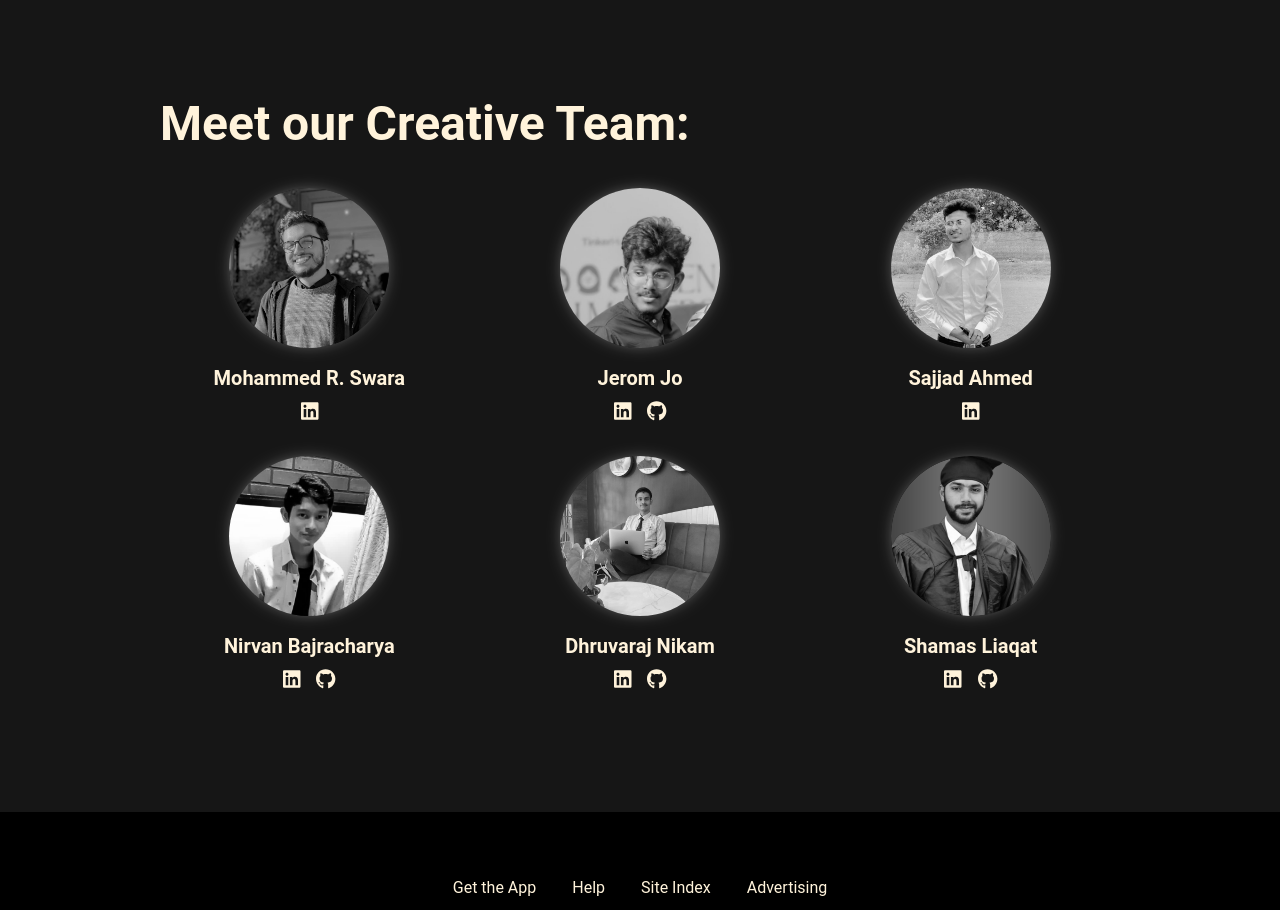
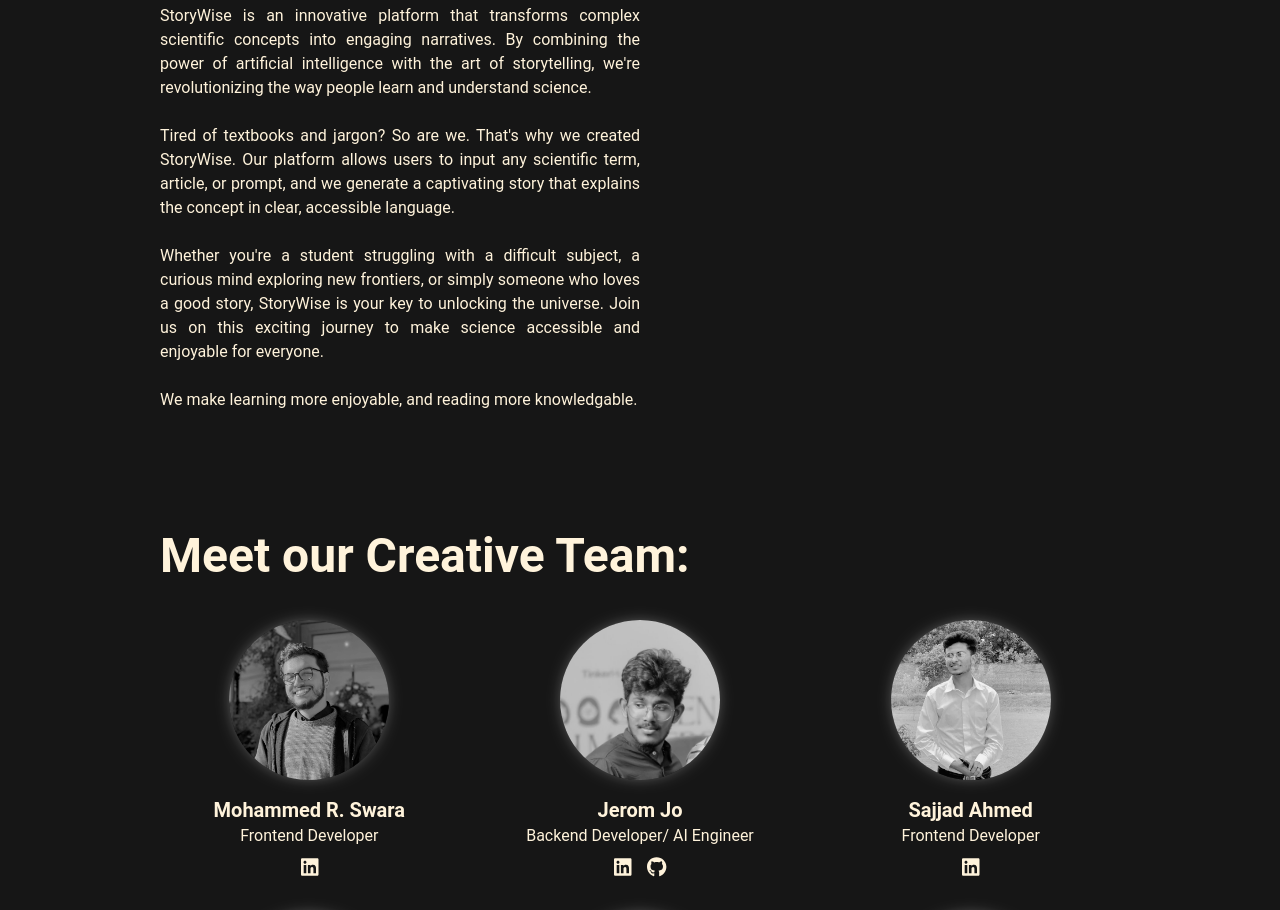
Before and after one commit to Agentnir18/falcon-hackathon-edutales, a React (Vite) app in the folder frontend/: page /about in a window 1280 px wide. Shown: the part 280-1190 px from the top of the page. Built offline with nearby package versions, Linux system fonts and the light colour scheme.

Commit message:
fix: removed handleToggle

```diff
--- a/frontend/index.html
+++ b/frontend/index.html
@@ -4,7 +4,7 @@
     <meta charset="UTF-8" />
     <link rel="icon" type="image/svg+xml" href="/vite.svg" />
     <meta name="viewport" content="width=device-width, initial-scale=1.0" />
-    <title>EduTales</title>
+    <title>Story Wise</title>
   </head>
   <body>
     <div id="root"></div>
--- a/frontend/src/components/CardSlider.tsx
+++ b/frontend/src/components/CardSlider.tsx
@@ -20,9 +20,6 @@
     }
   };
 
-  const handleToggle = () => {
-    setIsStories((prev) => !prev);
-  };
 
   const dataToDisplay = isStories ? cardData.stories : cardData.sitcoms;
 
--- a/frontend/src/components/Instructions.tsx
+++ b/frontend/src/components/Instructions.tsx
@@ -17,7 +17,7 @@
     },
     {
       step: 3,
-      heading: "Enjoy reading and Understanding",
+      heading: "Read, Understand and Enjoy",
       description: "Read and understand the story or sitcom to gain insights.",
       icon: faBookOpenReader
     }
--- a/frontend/src/components/Profile.tsx
+++ b/frontend/src/components/Profile.tsx
@@ -5,11 +5,12 @@
 interface ProfileProps {
   name: string;
   image: string;
+  role: string;
   linkedin?: string;
   github?: string;
 }
 
-const Profile: React.FC<ProfileProps> = ({ name, image, linkedin, github }) => {
+const Profile: React.FC<ProfileProps> = ({ name, image, role, linkedin, github }) => {
   return (
     <div className="flex flex-col items-center text-center">
       <div className="relative w-40 h-40 mb-4">
@@ -20,6 +21,7 @@
         />
       </div>
       <h2 className="text-xl font-semibold text-secondaryColor">{name}</h2>
+      <span className="text-md text-secondaryColor">{role}</span>
       <div className="flex space-x-4 mt-2">
         {linkedin && (
           <a href={linkedin} target="_blank" rel="noopener noreferrer" className="text-secondaryColor">
--- a/frontend/src/pages/About.tsx
+++ b/frontend/src/pages/About.tsx
@@ -1,29 +1,93 @@
 import Profile from "../components/Profile";
 
 const teamMembers = [
-  { name: "Mohammed R. Swara", image: "src/assets/0123b740d704d26d0be7c5eb3e90838f.jfif", linkedin: "https://iq.linkedin.com/in/mohammed-swara-3a4673182" },
-  { name: "Jerom Jo", image: "src/assets/jerom.jfif", linkedin: "https://www.linkedin.com/in/jerom-jo-manthara", github: "https://github.com/lordgrim18" },
-  { name: "Sajjad Ahmed", image: "src/assets/sajjad.jpg", linkedin: "https://www.linkedin.com/in/sajjad-ahmad-609a84266?utm_source=share&utm_campaign=share_via&utm_content=profile&utm_medium=ios_app" },
-  { name: "Nirvan Bajracharya", image: "src/assets/Nir1.png", linkedin: "https://www.linkedin.com/in/nirvanbajracharya/", github: "https://github.com/Agentnir18" },
-  { name: "Dhruvaraj Nikam", image: "src/assets/dhruv.jfif", linkedin: "https://www.linkedin.com/in/dhruvaraj-nikam-778702259/", github: "https://github.com/dhruvarajnikkam" },
-  { name: "Shamas Liaqat", image: "src/assets/shamas.png", linkedin: "https://www.linkedin.com/in/shamasliaqat/", github: "https://github.com/Shamas245" },
+  {
+    name: "Mohammed R. Swara",
+    image: "src/assets/0123b740d704d26d0be7c5eb3e90838f.jfif",
+    role: "Frontend Developer",
+    linkedin: "https://iq.linkedin.com/in/mohammed-swara-3a4673182",
+  },
+  {
+    name: "Jerom Jo",
+    image: "src/assets/jerom.jfif",
+    role: "Backend Developer/ AI Engineer",
+    linkedin: "https://www.linkedin.com/in/jerom-jo-manthara",
+    github: "https://github.com/lordgrim18",
+  },
+  {
+    name: "Sajjad Ahmed",
+    image: "src/assets/sajjad.jpg",
+    role: "Frontend Developer",
+    linkedin:
+      "https://www.linkedin.com/in/sajjad-ahmad-609a84266?utm_source=share&utm_campaign=share_via&utm_content=profile&utm_medium=ios_app",
+  },
+  {
+    name: "Nirvan Bajracharya",
+    image: "src/assets/Nir1.png",
+    role: "Frontend Developer",
+    linkedin: "https://www.linkedin.com/in/nirvanbajracharya/",
+    github: "https://github.com/Agentnir18",
+  },
+  {
+    name: "Dhruvaraj Nikam",
+    image: "src/assets/dhruv.jfif",
+    role: "Frontend Developer",
+    linkedin: "https://www.linkedin.com/in/dhruvaraj-nikam-778702259/",
+    github: "https://github.com/dhruvarajnikkam",
+  },
+  {
+    name: "Shamas Liaqat",
+    image: "src/assets/shamas.png",
+    role: "Frontend Developer",
+    linkedin: "https://www.linkedin.com/in/shamasliaqat/",
+    github: "https://github.com/Shamas245",
+  },
 ];
 
 const About = () => {
   return (
     <div className="flex flex-col px-40">
-      <div className="pt-20 pb-20">
+      <div className="max-w-[50%] text-justify pt-20 pb-20">
         <h1 className="text-5xl font-bold text-secondaryColor">Hello!</h1>
-        <h1 className="text-5xl font-bold text-secondaryColor">This is Story Wise</h1>
-        <p className="text-m text-secondaryColor">Description part</p>
+        <h1 className="text-5xl font-bold text-secondaryColor">
+          This is Story Wise
+        </h1>
+        <br/>
+        <br/>
+        <p className="text-m text-secondaryColor">
+          StoryWise is an innovative platform that transforms complex scientific
+          concepts into engaging narratives. By combining the power of
+          artificial intelligence with the art of storytelling, we're revolutionizing the way people learn and understand science.
+        </p>
+        <br/>
+        <p className="text-m text-secondaryColor">
+          Tired of textbooks and jargon? So are we. That's why we created StoryWise. Our
+          platform allows users to input any scientific term, article, or
+          prompt, and we generate a captivating story that explains the concept in clear, accessible language.
+        </p>
+        <br/>
+        <p className="text-m text-secondaryColor">
+          Whether you're a student struggling
+          with a difficult subject, a curious mind exploring new frontiers, or
+          simply someone who loves a good story, StoryWise is your key to
+          unlocking the universe. Join us on this exciting journey to make
+          science accessible and enjoyable for everyone.
+        </p>
+        <br/>
+        <p className="text-m text-secondaryColor">
+          We make learning more enjoyable, and reading more knowledgable.
+        </p>
       </div>
       <div className="justify-center items-center pt-10 pb-20">
-        <h1 className="text-5xl font-bold text-secondaryColor">Meet our Creative Team:</h1>
+        <h1 className="text-5xl font-bold text-secondaryColor">
+          Meet our Creative Team:
+        </h1>
         <div className="grid grid-cols-1 sm:grid-cols-2 lg:grid-cols-3 gap-8 mt-10">
           {teamMembers.map((member, index) => (
             <Profile
               key={index}
               name={member.name}
+              role={member.role}
               image={member.image}
               linkedin={member.linkedin}
               github={member.github}
--- a/frontend/src/pages/Home.tsx
+++ b/frontend/src/pages/Home.tsx
@@ -23,7 +23,11 @@
           What our Project does
         </h2>
         <p className="text-lg text-secondaryColor mt-2">
-          Something I am too lazy to type right now
+        Ever felt something is hard to learn ?
+        Can't grasp concepts ?
+        Tired of hard to understand theory ?
+        We introduce to you StoryWise
+        Learn concepts through stories or sitcoms where characters talk about the concepts in a simple, easy to understand and engaging manner.
         </p>
       </div>
 
```
